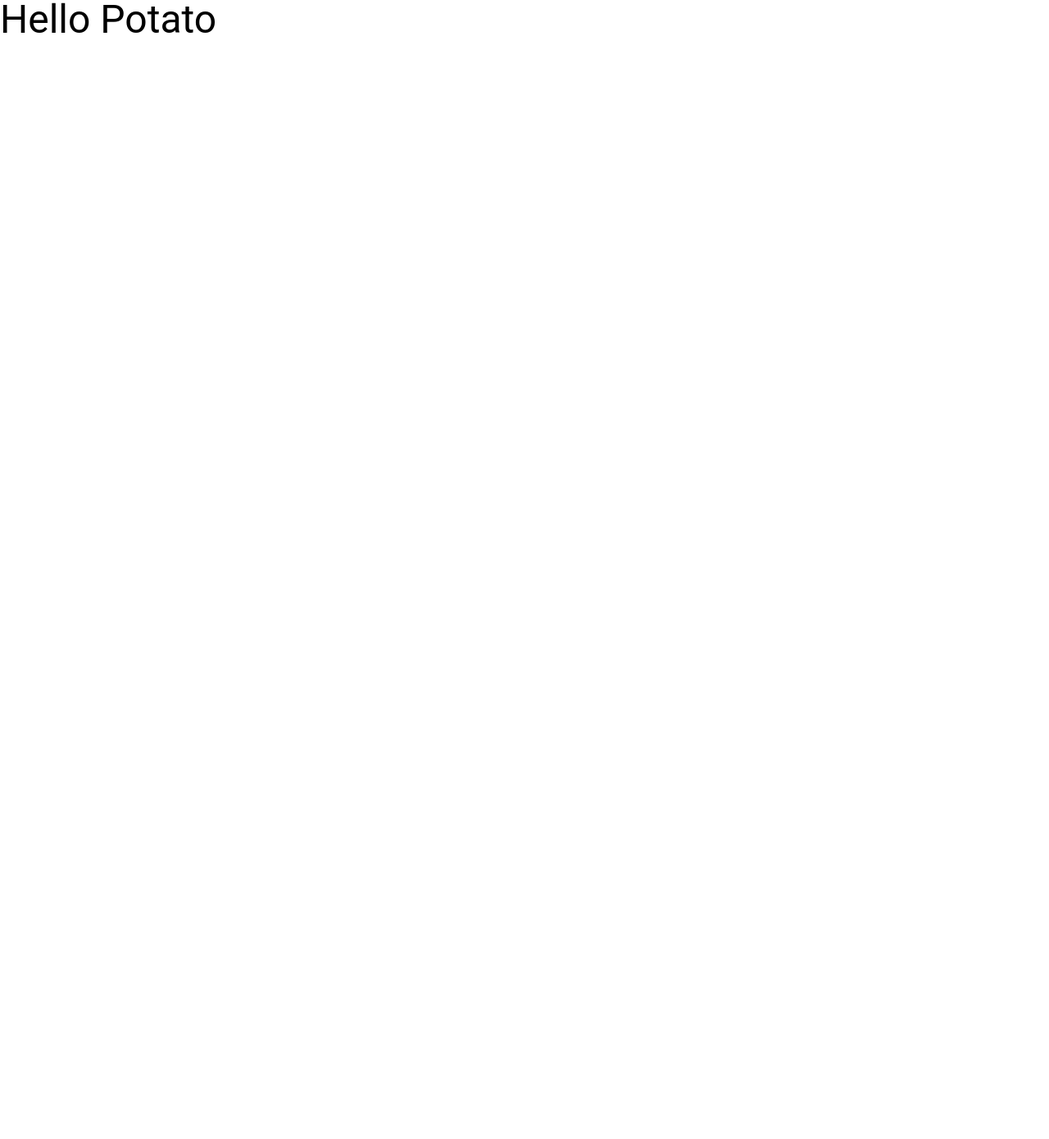
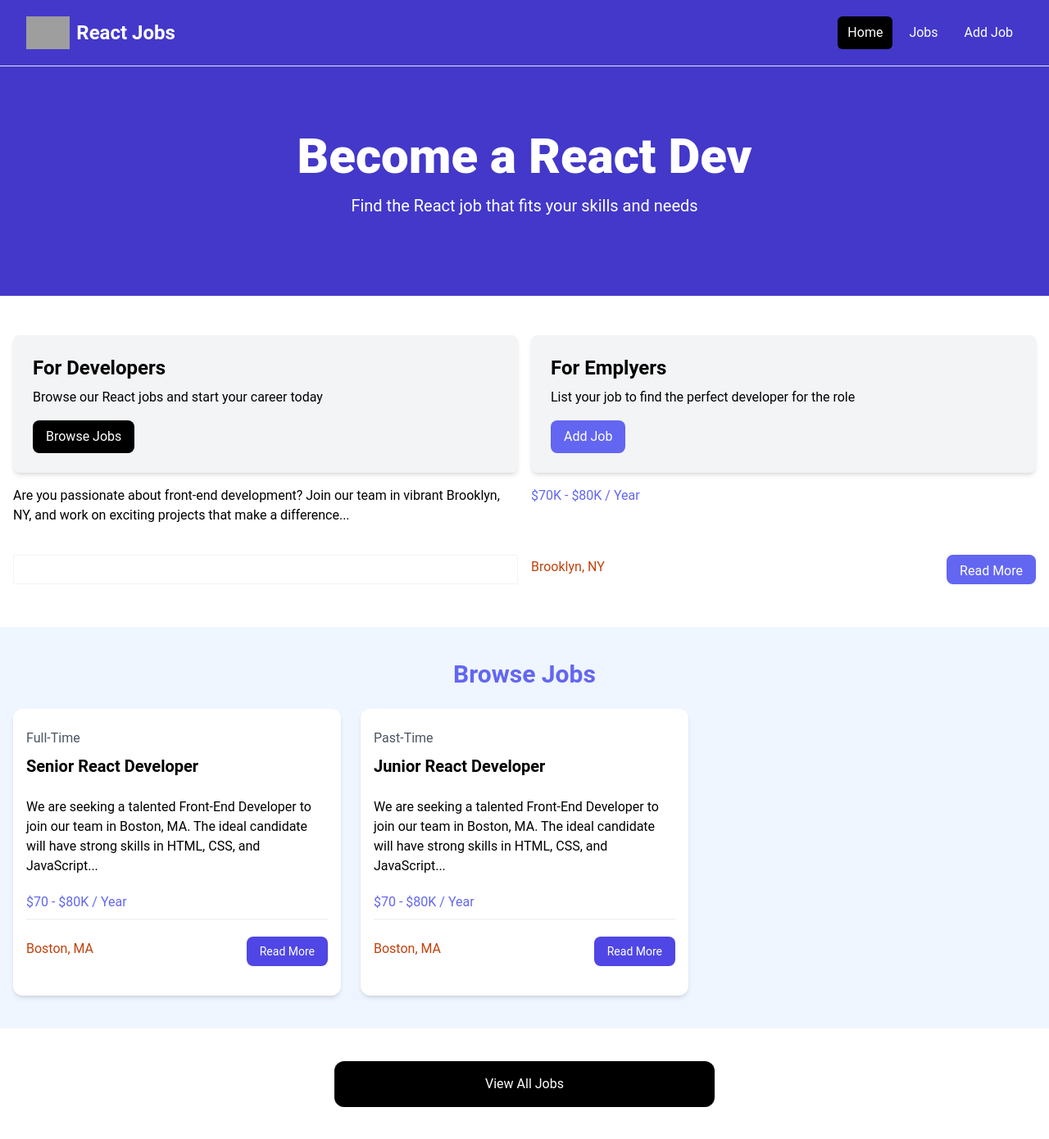
Before and after one commit to potatoscript/ReactMastery, a React (Vite) app: page / in a window 1280 px wide. Shown: the whole page at 82% size. Before the commit the page ends 800 px from the top, so only its background shows below. Built offline with nearby package versions, Linux system fonts and the light colour scheme; grey boxes are pictures that could not be loaded.

Commit message:
added the project content

```diff
--- a/src/App.jsx
+++ b/src/App.jsx
@@ -3,7 +3,142 @@
 const App = () => {
   return (
     <>
-      <div className='text-5xl'>Hello Potato</div>
+      <nav className="bg-indigo-700 border-b border-idigo-500">
+        <div className="mx-auto max-w-7xl px-2 sm:px-6 lg:px-8">
+          <div className="flex h-20 items-center justify-between">
+              <div className="flex flex-1 items-center justify-center md:items-stretch md:justify-start">
+                <a className="flex flex-shrink-0 items-center mr-4" href="/index.html">
+                    <img className="h-10 w-auto" src="images/logo.png" alt="React Jobs"/>
+                    <span className="hidden md:block text-white text-2xl font-bold ml-2">React Jobs</span>
+                </a>
+                <div className="md:ml-auto">
+                    <div className="flex space-x-2">
+                      <a href="/index.html" className="text-white bg-black hover:bg-gray-900 hover:text-white rounded-md px-3 py-2">Home</a>
+                      <a href="/jobs.html" className="text-white hover:bg-gray-900 hover:text-white rounded-md px-3 py-2">Jobs</a>
+                      <a href="/add-job.html" className="text-white hover:bg-gray-900 hover:text-white rounded-md px-3 py-2">Add Job</a>
+                    </div>
+                </div>
+            </div>
+          </div>
+        </div>
+      </nav>
+
+<section className="bg-indigo-700 py-20 mb-4">
+   <div className="max-w-7xl mx-auto px-4 sm:px-6 lg:px-8 flex flex-col items-center">
+     <div className="text-center">
+      <h1 className="text-4xl font-extrabold text-white sm:text-5xl md:text-6xl">
+        Become a React Dev
+      </h1>
+      <p className="my-4 text-xl text-white">
+         Find the React job that fits your skills and needs
+      </p>
+     </div>
+   </div>
+</section>
+
+<section className="py-4">
+   <div className="container-xl lg:container m-auto">
+      <div className="grid grid-cols-1 md:grid-cols-2 gap-4 p-4 rounded-lg">
+         <div className="bg-gray-100 p-6 rounded-lg shadow-md">
+             <h2 className="text-2xl font-bold">For Developers</h2>
+             <p className="mt-2 mb-4">Browse our React jobs and start your career today</p>
+             <a href="/jobs.html" className="inline-block bg-black text-white rounded-lg px-4 py-2 hover:bg-gray-700">
+                Browse Jobs
+             </a>
+         </div>
+         <div className="bg-gray-100 p-6 rounded-lg shadow-md">
+             <h2 className="text-2xl font-bold">For Emplyers</h2>
+             <p className="mt-2 mb-4">List your job to find the perfect developer for the role</p>
+             <a href="/add-job.html" className="inline-block bg-indigo-500 text-white rounded-lg px-4 py-2 hover:bg-indigo-600">
+                Add Job
+             </a>
+         </div>
+
+         <div className="mb-5">
+            Are you passionate about front-end development? Join our team in vibrant Brooklyn, NY, and work on
+            exciting projects that make a difference...
+         </div>
+
+         <h3 className="text-indigo-500 mb-2">$70K - $80K / Year</h3>
+
+         <div className="border border-gray-100 mb-5"></div>
+
+         <div className="flex flex-col lg:flex-row justify-between mb-4">
+             <div className="text-orange-700 mb-3">
+                <i className="fa-solid fa-location-dot text-lg"></i>
+                Brooklyn, NY
+             </div>
+             <a href="/job.html" className="h-[36px] bg-indigo-500 text-white rounded-lg px-4 py-2 hover:bg-indigo-600">
+                Read More
+             </a>
+         </div>
+     </div>
+  </div>
+</section>
+
+<section className="bg-blue-50 px-4 py-10">
+   <div className="container-xl lg:container m-auto">
+     <h2 className="text-3xl font-bold text-indigo-500 mb-6 text-center">
+        Browse Jobs
+     </h2>
+     <div className="grid grid-cols-1 md:grid-cols-3 gap-6">
+         <div className="bg-white rounded-xl shadow-md relative">
+            <div className="p-4">
+               <div className="mb-6">
+                  <div className="text-gray-600 my-2">Full-Time</div>
+                  <h3 className="text-xl font-bold">Senior React Developer</h3>
+               </div>
+               <div className="mb-5">
+                 We are seeking a talented Front-End Developer to join our team in Boston, MA.
+                 The ideal candidate will have strong skills in HTML, CSS, and JavaScript...
+               </div>
+               <div className="text-indigo-500 mb-2">$70 - $80K / Year</div>
+               <div className="border border-gray-100 mb-5"></div>
+               <div className="flex flex-col lg:flex-row justify-between mb-4">
+                  <div className="text-orange-700 mb-3">
+                     <i className="fa-solid fa-location-dot text-lg"></i>
+                     Boston, MA
+                  </div>
+                  <a href="job.html" className="h-[36px] bg-indigo-600 text-white px-4 py-2 rounded-lg text-center text-sm">
+                     Read More
+                  </a>
+               </div>
+            </div>
+         </div>
+
+	      <div className="bg-white rounded-xl shadow-md relative">
+            <div className="p-4">
+               <div className="mb-6">
+                  <div className="text-gray-600 my-2">Past-Time</div>
+                  <h3 className="text-xl font-bold">Junior React Developer</h3>
+               </div>
+               <div className="mb-5">
+                 We are seeking a talented Front-End Developer to join our team in Boston, MA.
+                 The ideal candidate will have strong skills in HTML, CSS, and JavaScript...
+               </div>
+               <div className="text-indigo-500 mb-2">$70 - $80K / Year</div>
+               <div className="border border-gray-100 mb-5"></div>
+               <div className="flex flex-col lg:flex-row justify-between mb-4">
+                  <div className="text-orange-700 mb-3">
+                     <i className="fa-solid fa-location-dot text-lg"></i>
+                     Boston, MA
+                  </div>
+                  <a href="job.html" className="h-[36px] bg-indigo-600 text-white px-4 py-2 rounded-lg text-center text-sm">
+                     Read More
+                  </a>
+               </div>
+            </div>
+         </div>
+
+     </div>
+   </div>
+</section>
+
+<section className="m-auto max-w-lg my-10 px-6">
+  <a href="jobs.html" className="block bg-black text-white text-center py-4 px-6 rounded-xl hover:bg-gray-700">
+     View All Jobs
+  </a>
+</section>
     </>
   )
 }
```
